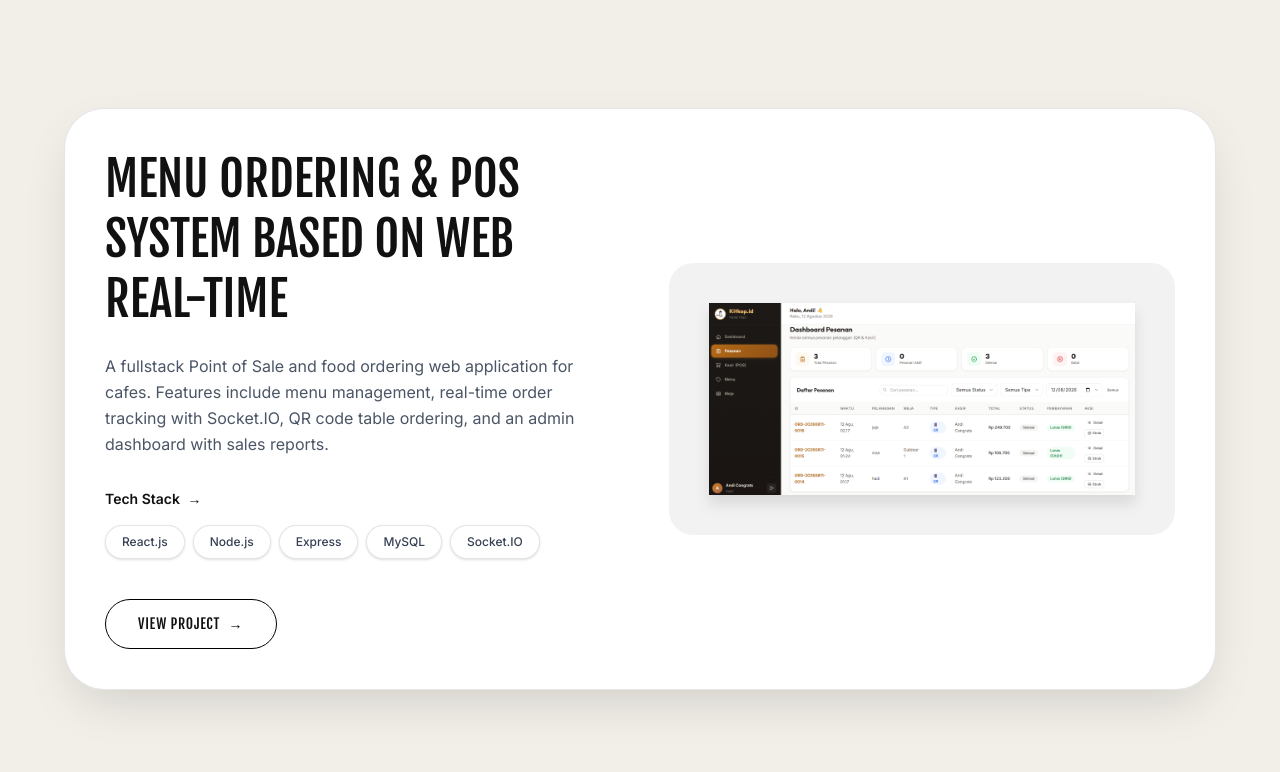
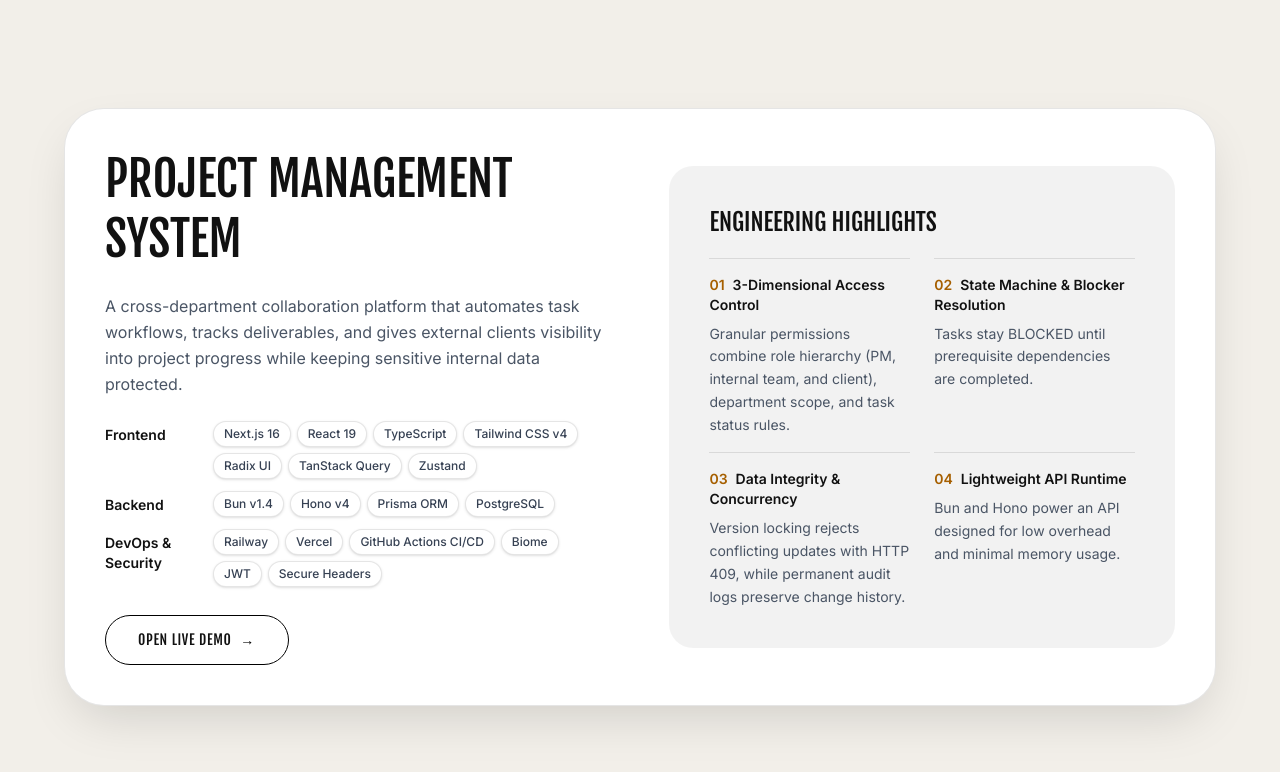
Before and after one commit to hadimughny7/portfolio-v2, a React (Vite) app: page / in a window 1280 px wide. Shown: the part 1208-1980 px from the top of the page. Built offline with nearby package versions, Linux system fonts and the light colour scheme.

Commit message:
Add project management showcase and refresh tech stack

```diff
--- a/src/components/Projects.jsx
+++ b/src/components/Projects.jsx
@@ -3,6 +3,24 @@
 import { ScrollTrigger } from 'gsap/ScrollTrigger'
 
 const projects = [
+  {
+    id: "nodewave",
+    title: "Project Management System",
+    desc: "A cross-department collaboration platform that automates task workflows, tracks deliverables, and gives external clients visibility into project progress while keeping sensitive internal data protected.",
+    techGroups: [
+      { label: "Frontend", items: ["Next.js 16", "React 19", "TypeScript", "Tailwind CSS v4", "Radix UI", "TanStack Query", "Zustand"] },
+      { label: "Backend", items: ["Bun v1.4", "Hono v4", "Prisma ORM", "PostgreSQL"] },
+      { label: "DevOps & Security", items: ["Railway", "Vercel", "GitHub Actions CI/CD", "Biome", "JWT", "Secure Headers"] }
+    ],
+    highlights: [
+      { title: "3-Dimensional Access Control", detail: "Granular permissions combine role hierarchy (PM, internal team, and client), department scope, and task status rules." },
+      { title: "State Machine & Blocker Resolution", detail: "Tasks stay BLOCKED until prerequisite dependencies are completed." },
+      { title: "Data Integrity & Concurrency", detail: "Version locking rejects conflicting updates with HTTP 409, while permanent audit logs preserve change history." },
+      { title: "Lightweight API Runtime", detail: "Bun and Hono power an API designed for low overhead and minimal memory usage." }
+    ],
+    link: "https://nodewave-frontend-plum.vercel.app/login",
+    linkLabel: "Open Live Demo"
+  },
   {
     id: "01.",
     title: "Menu Ordering & POS System Based on Web Real-Time",
@@ -59,23 +77,38 @@
           Selected <span className="text-yellow-600 font-inter font-light tracking-tight capitalize italic">Projects</span>
         </h2>
 
-        <div className="flex flex-col gap-16 md:gap-32 pb-32">
+        <div className="flex flex-col gap-24 pb-32 md:gap-40">
           {projects.map((project, idx) => (
             <div
-              key={idx}
+              key={project.id}
               className="project-card sticky flex flex-col md:flex-row-reverse gap-8 md:gap-16 items-center bg-white p-6 md:p-10 rounded-[2.5rem] shadow-[0_20px_50px_-12px_rgba(0,0,0,0.15)] border border-black/10"
               style={{
-                top: `calc(15vh + ${idx * 40}px)`,
+                top: `calc(10vh + ${idx * 40}px)`,
                 zIndex: idx + 10
               }}
             >
               {/* Image */}
               <div className="w-full md:w-1/2 group overflow-hidden bg-black/5 flex items-center justify-center p-6 md:p-10 rounded-3xl">
-                <img
+                {project.highlights ? (
+                  <div className="w-full">
+                    <p className="font-fjalla text-2xl uppercase mb-5">Engineering Highlights</p>
+                    <ul className="grid grid-cols-1 gap-x-6 gap-y-4 xl:grid-cols-2">
+                      {project.highlights.map((highlight, index) => (
+                        <li key={highlight.title} className="border-t border-black/10 pt-4">
+                          <p className="font-inter font-semibold text-sm mb-2">
+                            <span className="text-yellow-700 mr-2">0{index + 1}</span>
+                            {highlight.title}
+                          </p>
+                          <p className="font-inter text-sm text-gray-600 leading-relaxed">{highlight.detail}</p>
+                        </li>
+                      ))}
+                    </ul>
+                  </div>
+                ) : <img
                   src={project.img}
                   alt={project.title}
                   className="w-full h-auto max-h-[350px] object-contain drop-shadow-xl group-hover:scale-110 transition-transform duration-700 ease-[cubic-bezier(0.76,0,0.24,1)]"
-                />
+                />}
               </div>
 
               {/* Info */}
@@ -84,11 +117,24 @@
                   <h3 className="font-fjalla text-3xl md:text-5xl leading-tight uppercase">{project.title}</h3>
                 </div>
 
-                <p className="font-inter text-gray-600 mb-8 leading-relaxed max-w-lg text-sm md:text-base">
+                <p className={`font-inter text-gray-600 leading-relaxed max-w-lg text-sm md:text-base ${project.highlights ? 'mb-6' : 'mb-8'}`}>
                   {project.desc}
                 </p>
 
-                <div className="mb-10">
+                {project.techGroups ? (
+                  <div className="mb-7 w-full space-y-3">
+                    {project.techGroups.map((group) => (
+                      <div key={group.label} className="flex flex-col gap-2 sm:flex-row sm:items-start sm:gap-3">
+                        <p className="shrink-0 font-bold text-sm sm:w-24 sm:pt-1">{group.label}</p>
+                        <div className="flex flex-1 flex-wrap gap-1.5">
+                          {group.items.map((tech) => (
+                            <span key={tech} className="px-2.5 py-1 border border-black/10 bg-white rounded-full text-xs font-medium text-gray-700 shadow-sm">{tech}</span>
+                          ))}
+                        </div>
+                      </div>
+                    ))}
+                  </div>
+                ) : <div className="mb-10">
                   <p className="font-bold text-sm mb-4">Tech Stack <span className="ml-1">→</span></p>
                   <div className="flex flex-wrap gap-2">
                     {project.tech.map((tech, i) => (
@@ -97,7 +143,7 @@
                       </span>
                     ))}
                   </div>
-                </div>
+                </div>}
 
                 <a
                   href={project.link}
@@ -108,7 +154,7 @@
                   <div className="absolute inset-0 bg-yellow-500 transform scale-y-0 origin-bottom group-hover:scale-y-100 transition-transform duration-500 ease-[cubic-bezier(0.76,0,0.24,1)] z-0 rounded-full"></div>
 
                   <span className="relative z-10 flex items-center justify-center gap-2 group-hover:text-black transition-colors duration-500 font-fjalla uppercase tracking-wider text-sm">
-                    View Project
+                    {project.linkLabel || 'View Project'}
                     <div className="relative overflow-hidden flex items-center justify-center w-4 h-4 text-black group-hover:text-black transition-colors duration-500">
                       <span className="absolute transform transition-transform duration-500 ease-[cubic-bezier(0.76,0,0.24,1)] group-hover:translate-x-[150%] font-inter">→</span>
                       <span className="absolute transform transition-transform duration-500 ease-[cubic-bezier(0.76,0,0.24,1)] -translate-x-[150%] group-hover:translate-x-0 font-inter">→</span>
--- a/src/components/Skills.jsx
+++ b/src/components/Skills.jsx
@@ -2,26 +2,29 @@
 import gsap from 'gsap'
 import { ScrollTrigger } from 'gsap/ScrollTrigger'
 
-const skills = [
+gsap.registerPlugin(ScrollTrigger)
+
+const technologies = [
+  {
+    title: "Programming Languages",
+    tech: ["JavaScript", "TypeScript", "Python", "PHP"]
+  },
   {
     title: "Frontend",
-    subtitle: "Developing highly responsive, pixel-perfect user interfaces with a strong emphasis on web performance and engaging interactive experiences.",
-    tech: ["React.js", "Vite.js", "TypeScript", "JavaScript", "Tailwind CSS", "Bootstrap", "AJAX"]
+    tech: ["React.js", "Next.js", "Tailwind CSS", "HTML5", "CSS3", "Bootstrap", "Radix UI", "TanStack Query", "Zustand"]
   },
   {
-    title: "Backend & DB",
-    subtitle: "Designing scalable server-side architectures and secure RESTful APIs, paired with efficient relational and NoSQL database management.",
-    tech: ["Node.js", "Express.js", "Python (Flask)", "Laravel", "MySQL", "MongoDB", "REST API"]
+    title: "Backend",
+    tech: ["Node.js", "Express.js", "Hono", "Bun", "Laravel", "Flask", "REST API", "JWT"]
   },
   {
-    title: "Tools",
-    subtitle: "Leveraging industry-standard development tools, version control, and modern environments to streamline workflows and team collaboration.",
-    tech: ["Git/GitHub", "VS Code", "Antigravity", "WordPress"]
+    title: "Database & ORM",
+    tech: ["MySQL", "PostgreSQL", "MongoDB", "Prisma"]
   },
   {
-    title: "Soft Skills",
-    subtitle: "Combining technical proficiency with clear communication, adaptive problem-solving, and a strong collaborative mindset in fast-paced environments.",
-    tech: ["Teamwork", "Communication", "Problem-solving", "Critical Thinking", "Leadership", "Fast Learner"]
+    title: "Tools & Deployment",
+    tech: ["Git", "GitHub", "GitHub Actions", "VS Code", "Antigravity", "Vite", "Biome", "Docker", "Railway", "Vercel"],
+    wide: true
   }
 ]
 
@@ -29,23 +32,86 @@
   const container = useRef(null)
 
   useEffect(() => {
-    gsap.fromTo('.skill-box',
-      { y: 150, scale: 0.8, skewY: 7, opacity: 0 },
+    const cards = gsap.utils.toArray('.skill-box', container.current)
+    const reduceMotion = window.matchMedia('(prefers-reduced-motion: reduce)').matches
+    const finePointer = window.matchMedia('(pointer: fine)').matches
+    const removeListeners = []
+
+    if (reduceMotion) {
+      gsap.set(cards, { opacity: 1, clearProps: 'transform' })
+      return undefined
+    }
+
+    const context = gsap.context(() => {
+      gsap.set('.skills-grid', { perspective: 1200 })
+
+      cards.forEach((card, index) => {
+        gsap.set(card, { transformStyle: 'preserve-3d', transformPerspective: 1200 })
+
+        gsap.fromTo(card,
           {
+            autoAlpha: 0,
+            y: 120,
+            z: -180,
+            rotationX: 18,
+            rotationY: index % 2 === 0 ? -12 : 12,
+            scale: 0.92,
+          },
+          {
+            autoAlpha: 1,
             y: 0,
+            z: 0,
+            rotationX: 0,
+            rotationY: 0,
             scale: 1,
-        skewY: 0,
-        opacity: 1,
-        duration: 1.5,
-        ease: 'expo.out',
-        stagger: 0.2,
-        clearProps: 'all',
+            duration: 1.25,
+            ease: 'power4.out',
             scrollTrigger: {
-          trigger: container.current,
-          start: 'top 75%',
+              trigger: card,
+              start: 'top 88%',
+              once: true,
             }
           }
         )
+
+        if (!finePointer) return
+
+        const rotateXTo = gsap.quickTo(card, 'rotationX', { duration: 0.35, ease: 'power3.out' })
+        const rotateYTo = gsap.quickTo(card, 'rotationY', { duration: 0.35, ease: 'power3.out' })
+        const zTo = gsap.quickTo(card, 'z', { duration: 0.4, ease: 'power3.out' })
+
+        const handlePointerMove = (event) => {
+          const bounds = card.getBoundingClientRect()
+          const x = (event.clientX - bounds.left) / bounds.width
+          const y = (event.clientY - bounds.top) / bounds.height
+
+          card.style.setProperty('--pointer-x', `${x * 100}%`)
+          card.style.setProperty('--pointer-y', `${y * 100}%`)
+          rotateXTo((0.5 - y) * 10)
+          rotateYTo((x - 0.5) * 12)
+          zTo(22)
+        }
+
+        const handlePointerLeave = () => {
+          rotateXTo(0)
+          rotateYTo(0)
+          zTo(0)
+        }
+
+        card.addEventListener('pointermove', handlePointerMove)
+        card.addEventListener('pointerleave', handlePointerLeave)
+        removeListeners.push(() => {
+          card.removeEventListener('pointermove', handlePointerMove)
+          card.removeEventListener('pointerleave', handlePointerLeave)
+        })
+      })
+    }, container)
+
+    return () => {
+      removeListeners.forEach((removeListener) => removeListener())
+      gsap.killTweensOf(cards)
+      context.revert()
+    }
   }, [])
 
   return (
@@ -53,24 +119,32 @@
       <div className="max-w-6xl mx-auto">
         <div className="text-center mb-24">
           <h2 className="font-fjalla text-[clamp(4rem,10vw,8rem)] uppercase tracking-tight">
-            Skills
+            What I Use
           </h2>
         </div>
 
-        <div className="grid grid-cols-1 md:grid-cols-2 gap-8">
-          {skills.map((skill, idx) => (
-            <div key={idx} className="skill-box group p-8 md:p-10 border border-black/10 bg-white rounded-3xl transition-all duration-500 hover:-translate-y-4 hover:shadow-[0_20px_40px_-15px_rgba(0,0,0,0.15)] hover:border-black/30">
-              <div className="flex justify-between items-center mb-8">
-                <h3 className="font-fjalla text-3xl md:text-4xl uppercase">{skill.title}</h3>
-              </div>
-              <p className="font-inter text-gray-500 text-sm mb-8 min-h-[3.5rem] leading-relaxed">{skill.subtitle}</p>
+        <div className="skills-grid grid grid-cols-1 gap-6 md:grid-cols-2 lg:grid-cols-3">
+          {technologies.map((group) => (
+            <div
+              key={group.title}
+              className={`skill-box group relative rounded-3xl border border-black/10 bg-white p-7 shadow-[0_18px_45px_-28px_rgba(0,0,0,0.3)] transition-[border-color,box-shadow] duration-500 hover:border-yellow-500/50 hover:shadow-[0_28px_60px_-25px_rgba(0,0,0,0.35)] md:p-8 ${group.wide ? 'md:col-span-2 lg:col-span-2' : ''}`}
+              style={{ '--pointer-x': '50%', '--pointer-y': '50%' }}
+            >
+              <div
+                aria-hidden="true"
+                className="pointer-events-none absolute inset-0 rounded-3xl opacity-0 transition-opacity duration-500 group-hover:opacity-100"
+                style={{ background: 'radial-gradient(circle at var(--pointer-x) var(--pointer-y), rgba(234, 179, 8, 0.22), transparent 48%)', transform: 'translateZ(1px)' }}
+              />
 
-              <div className="flex flex-wrap gap-2 mt-auto">
-                {skill.tech.map((t, i) => (
-                  <span key={i} className="px-4 py-2 border border-black/10 bg-black/5 text-[0.65rem] md:text-xs font-semibold tracking-wider rounded-full group-hover:border-yellow-500/50 group-hover:bg-yellow-50 transition-colors duration-500" style={{ transitionDelay: `${i * 50}ms` }}>
-                    {t}
+              <div className="relative" style={{ transform: 'translateZ(34px)' }}>
+                <h4 className="mb-6 font-fjalla text-2xl uppercase md:text-3xl">{group.title}</h4>
+                <div className="flex flex-wrap gap-2">
+                  {group.tech.map((item, i) => (
+                    <span key={item} className="rounded-full border border-black/10 bg-black/5 px-3 py-2 text-[0.65rem] font-semibold tracking-wider transition-[background-color,border-color,transform] duration-500 group-hover:border-yellow-500/50 group-hover:bg-yellow-50 md:text-xs" style={{ transitionDelay: `${i * 35}ms`, transform: 'translateZ(18px)' }}>
+                      {item}
                     </span>
                   ))}
+                </div>
               </div>
             </div>
           ))}
```
Lines whose indentation alone changed are shown as unchanged.
